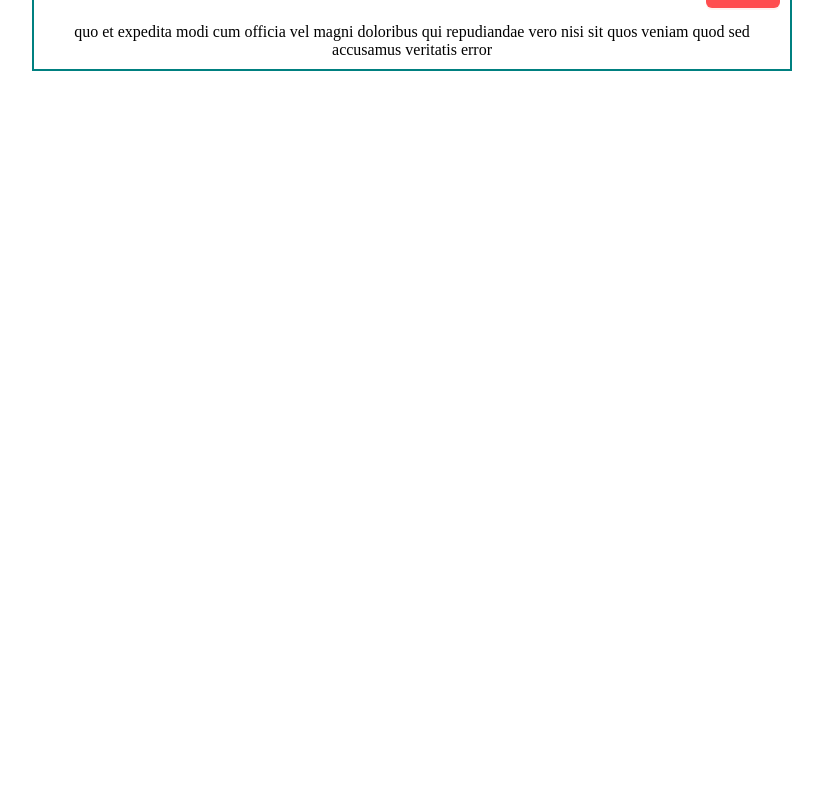
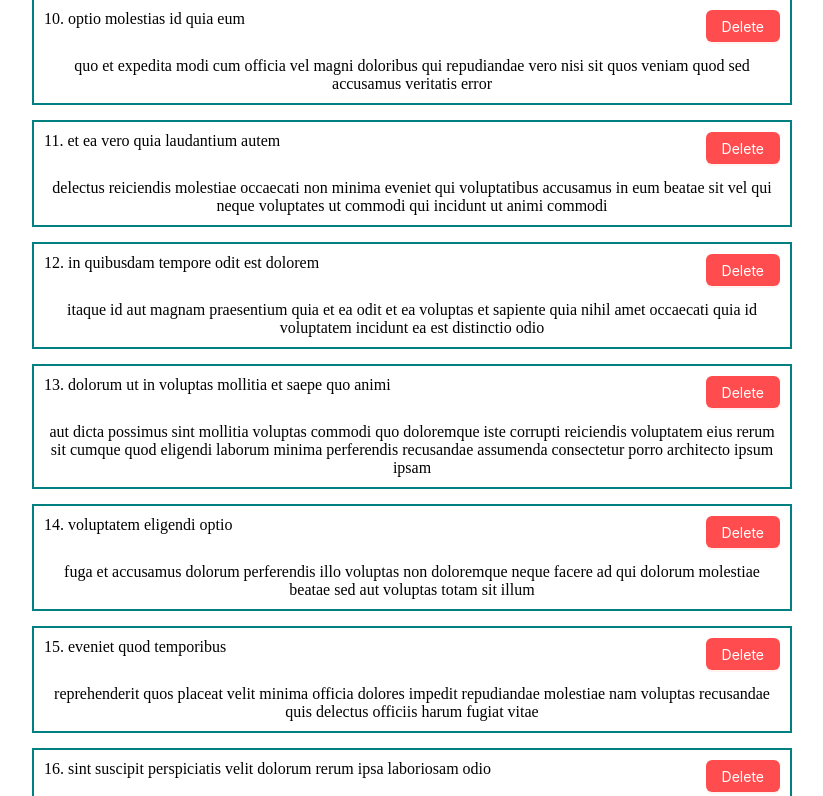
Before and after one commit to KirillTer/ReduxToolkit, a React (Create React App) app: page / in a window 1280 px wide. Shown: the part 1424-2220 px from the top of the page, without its empty margins (228-1051 px from the left). Before the commit the page ends 1545 px from the top, so only its background shows below. Built offline with nearby package versions, Linux system fonts and the light colour scheme; data requests are answered from the project's data file.

Commit message:
added pagination

```diff
--- a/package.json
+++ b/package.json
@@ -21,6 +21,7 @@
     "react-redux": "^8.0.5",
     "react-router-dom": "^6.6.2",
     "react-scripts": "5.0.1",
+    "react-transition-group": "^4.4.5",
     "typescript": "^4.9.4",
     "web-vitals": "^3.1.1"
   },
@@ -49,5 +50,8 @@
       "last 1 firefox version",
       "last 1 safari version"
     ]
+  },
+  "devDependencies": {
+    "@types/react-transition-group": "^4.4.5"
   }
 }
--- a/src/App.css
+++ b/src/App.css
@@ -48,3 +48,25 @@
   justify-content: space-between;
   margin-bottom: 15px;
 }
+
+.postAnimation {
+  margin: 20px;
+}
+
+.postAnimation-enter {
+  transform: translateX(-350px);
+}
+
+.postAnimation-enter-active {
+  transform: translateX(0px);
+  transition: all 500ms ease-in;
+}
+
+.postAnimation-exit {
+  opacity: 1;
+}
+
+.postAnimation-exit-active {
+  transform: translateX(-350px);
+  transition: all 500ms ease-in;
+}
--- a/src/pages/post/PostContainer.tsx
+++ b/src/pages/post/PostContainer.tsx
@@ -1,30 +1,58 @@
-import React, { useEffect, useState } from "react";
+import React, { useEffect, useState, useRef, useTransition } from "react";
+import { Button, Slider } from 'antd';
+import { CSSTransition, TransitionGroup } from 'react-transition-group';
 import { postAPI } from "../../services/PostService";
 import PostItem from "./PostItem";
 import PostFilter from "./PostFilter";
 import PostModal from "./PostModal";
 import { IPost } from "../../models/IPost";
-import { Button } from 'antd';
 
 const PostContainer = () => {
+  const [_, startTransition] = useTransition();
   const [limit, setLimit] = useState(10);
+  const [page, setPage] = useState(1);
+  const lastElement = useRef<Element>();
+  const observer = useRef<IntersectionObserver>();
+  const [selectedSortedPosts, setSelectedSortedPosts] = useState([]);
 
   const {
     data: posts,
     error,
     isLoading,
     refetch,
-  } = postAPI.useFetchAllPostsQuery(limit);
+  } = postAPI.useFetchAllPostsQuery({limit,page});
 
   const [createPost] = postAPI.useCreatePostMutation();
   const [updatePost] = postAPI.useUpdatePostMutation();
   const [deletePost] = postAPI.useDeletePostMutation();
 
-  const [selectedSortedPosts, setSelectedSortedPosts] = useState([]);
+  useEffect(() => {
+    if(isLoading) return;
+    if(observer.current) (observer.current as IntersectionObserver).disconnect();
+    const callback = function(entries: any) {
+      if(entries[0].isIntersecting) {
+        setPage(page + 1);
+      }
+    }
+    observer.current = new IntersectionObserver(callback);
+    (observer.current).observe(lastElement.current!);
+  }, [selectedSortedPosts]);
 
   useEffect(() => {
-    // setTimeout(() => { setLimit(3) }, 2000)
-  }, []);
+    startTransition(() => {
+      if(posts?.length && (page !== 1)) {
+        setSelectedSortedPosts([...selectedSortedPosts, ...posts as []]);
+      } else if (posts?.length) {
+        setSelectedSortedPosts(posts as []);
+      }
+    });
+  }, [posts]);
+
+  useEffect(() => {
+    setPage(1);
+  }, [limit]);
+
+  // useEffect(() => {setTimeout(() => { setLimit(3) }, 2000)}, []);
 
   const handleCreate = async (newPost: IPost) => {
     await createPost({ title: newPost.title, body: newPost.body } as IPost);
@@ -38,24 +66,38 @@ const PostContainer = () => {
     updatePost(post);
   };
 
+  const handleFilter = (post: IPost) => {
+    // setSelectedSortedPosts(post as any);
+  };
+
   return (
     <div>
-      <PostFilter posts={posts as []} handleFilter={setSelectedSortedPosts}/>
+      <PostFilter posts={posts as []} handleFilter={handleFilter}/>
       <div className="post__list">
         <Button type="primary" onClick={() => refetch()}>Refetch</Button>
         <PostModal createNewPost={handleCreate}/>
+        <Slider min={1} max={100} defaultValue={limit} onChange={setLimit}/>
         <h1 >Posts list</h1>
         {isLoading && <h1>Loading...</h1>}
         {error && <h1>Error</h1>}
-        {selectedSortedPosts?.length ?
+        <TransitionGroup>
+          {selectedSortedPosts ?
             selectedSortedPosts.map((post: IPost) => (
+              <CSSTransition
+                key={post.id}
+                timeout={500}
+                classNames="postAnimation"
+              >
                 <PostItem
                   remove={handleRemove}
                   update={handleUpdate}
                   key={post.id}
                   post={post}
                 />
+              </CSSTransition>
             )) : <div>No available posts</div> }
+          </TransitionGroup>
+        <div ref={lastElement as any} style={{height: '10px'}}></div>
       </div>
     </div>
   );
--- a/src/services/PostService.ts
+++ b/src/services/PostService.ts
@@ -9,11 +9,12 @@ export const postAPI = createApi({
   // }),
   tagTypes: ["Post"],
   endpoints: (build) => ({
-    fetchAllPosts: build.query<IPost[], number>({
-      query: (limit: number = 5) => ({
+    fetchAllPosts: build.query<IPost[], any>({
+      query: (reqParams: any = {limit: 10, page: 1}) => ({
         url: `/posts`,
         params: {
-          _limit: limit,
+          _limit: reqParams.limit,
+          _page: reqParams.page,
         },
       }),
       providesTags: (result) => ["Post"],
```
Also changed, not shown: 1 other file (tests, documents, lock files or other folders). Lines whose indentation alone changed are shown as unchanged.
